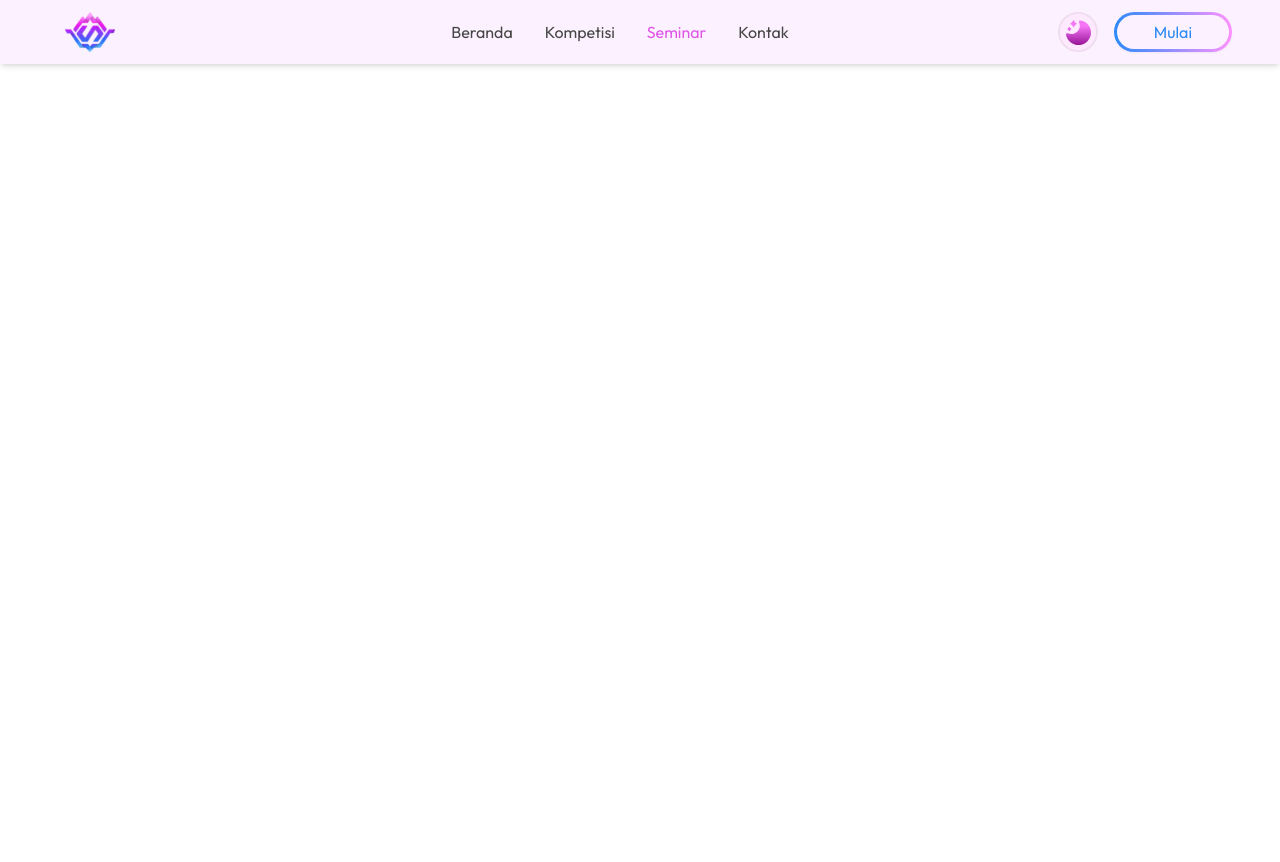
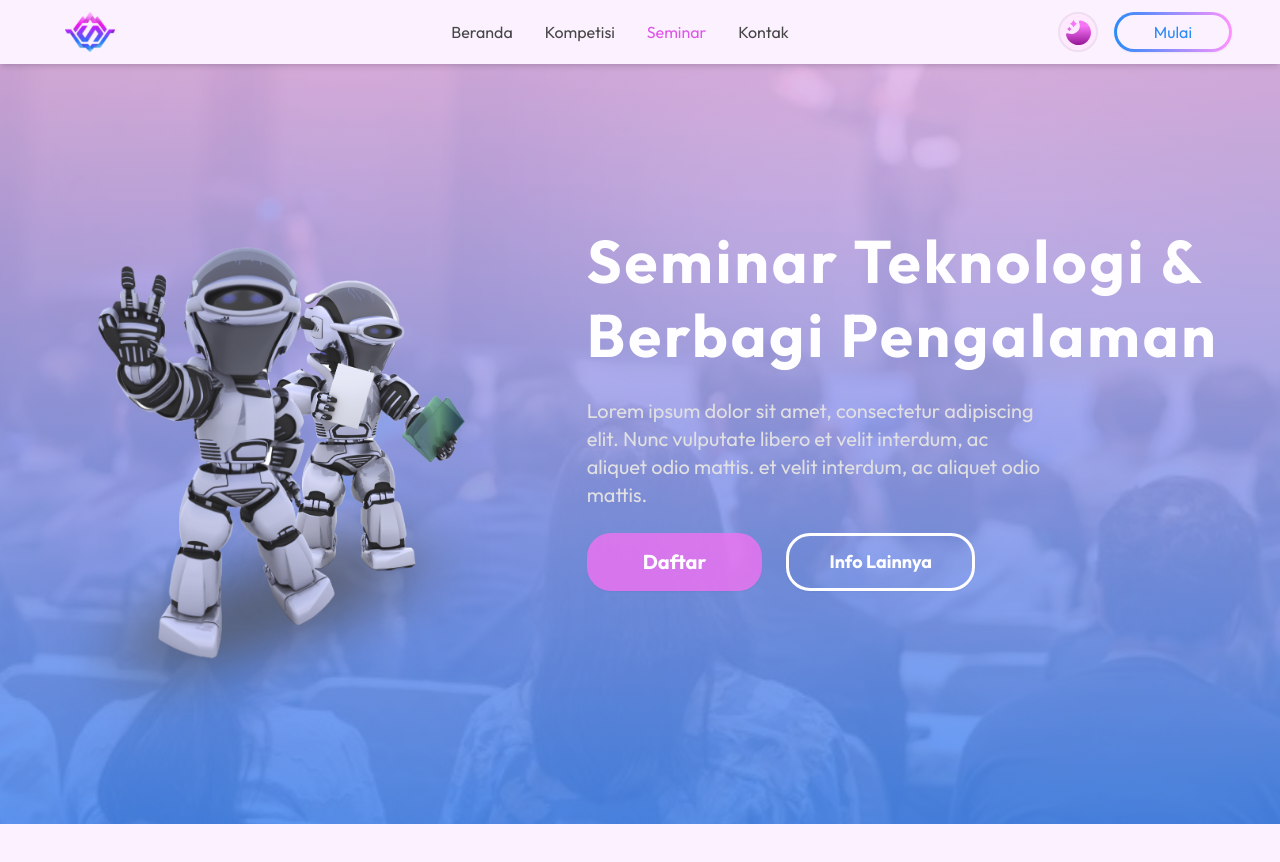
Before and after one commit to zildjianvitoo/srifoton2023fe-deployed, a Next.js app: page /seminar in a window 1280 px wide. Shown: the top 862 px of the page. Before the commit the page ends 800 px from the top, so only its background shows below. Built offline with nearby package versions, Linux system fonts and the light colour scheme.

Commit message:
make seminar jumbotron page

```diff
--- /dev/null
+++ b/components/Seminar/Jumbotron.jsx
@@ -0,0 +1,56 @@
+import { useTheme } from "next-themes";
+import Image from "next/image";
+
+export default function Jumbotron() {
+  const { theme } = useTheme();
+
+  return (
+    <section
+      id="#"
+      className="relative overflow-hidden h-full  bg-gradient-to-b  from-[#E5AFE5] to-[#337EF0] dark:from-[#E5AFE5] dark:to-[#1AB5E4] lg:h-screen opacity-90 mt-12 lg:mt-6"
+    >
+      <div
+        className="absolute inset-0 h-full lg:h-screen bg-center bg-no-repeat bg-cover opacity-60 z-[-1] "
+        style={{
+          backgroundImage: "url(assets/Seminar/jumbotron-seminar-bgimg.svg)",
+        }}
+      ></div>
+      <div className="flex flex-col-reverse w-full h-full gap-20 p-10 mt-8 lg:mt-16 lg:flex-row">
+        <div className="flex items-center  lg:w-[50%] ">
+          <Image
+            width={600}
+            height={580}
+            src="/assets/Seminar/jumbotron-seminar-img.png"
+            alt="Gambar robot"
+            quality={100}
+          />
+        </div>
+        <div className="flex flex-col gap-6 text-white lg:mt-24 lg:w-[70%]">
+          <h1 className="pb-2 text-4xl font-bold lg:leading-[4.65rem] w-fit   tracking-wider lg:text-[60px] ">
+            Seminar Teknologi &<br />
+            Berbagi Pengalaman
+          </h1>
+          <p className="lg:w-[70%] -mt-2 text-lg lg:text-xl text-[#DEDEDE] dark:text-[#D0D0D0]">
+            Lorem ipsum dolor sit amet, consectetur adipiscing elit. Nunc
+            vulputate libero et velit interdum, ac aliquet odio mattis. et velit
+            interdum, ac aliquet odio mattis.
+          </p>
+          <div className="flex gap-x-6">
+            <button
+              className={`text-white  text-base lg:text-xl rounded-3xl font-bold px-10 lg:px-14 py-3 border-none shadow-sm
+               bg-[#F164F0]/80  dark:bg-[#D54CF0] hover:-translate-y-[6px] duration-300`}
+            >
+              Daftar
+            </button>
+            <button
+              className={`text-white text-sm lg:text-lg rounded-3xl font-bold px-7  lg:px-10 py-3 shadow-sm
+               bg-transparent  border-[3px] border-white hover:-translate-y-[6px] duration-300`}
+            >
+              Info Lainnya
+            </button>
+          </div>
+        </div>
+      </div>
+    </section>
+  );
+}
--- a/pages/seminar.jsx
+++ b/pages/seminar.jsx
@@ -1,7 +1,13 @@
+import Jumbotron from "@/components/Seminar/Jumbotron";
 import React from "react";
 
-const seminar = () => {
-  return <div>seminar</div>;
-};
+function seminar() {
+  return (
+    <div className="bg-[#FCF2FF] dark:bg-[#02053E] w-full overflow-x-hidden">
+      <Jumbotron />
+      <div className="mb-96"></div>
+    </div>
+  );
+}
 
 export default seminar;
```
Also changed, not shown: public/assets/Seminar/jumbotron-seminar-bgimg.svg (added), public/assets/Seminar/jumbotron-seminar-img.png (added).
